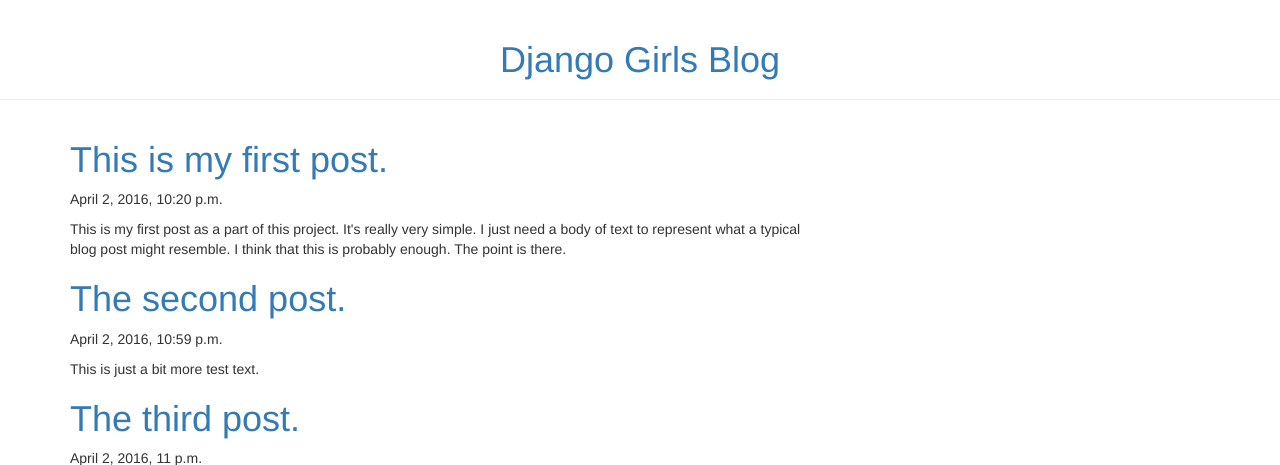
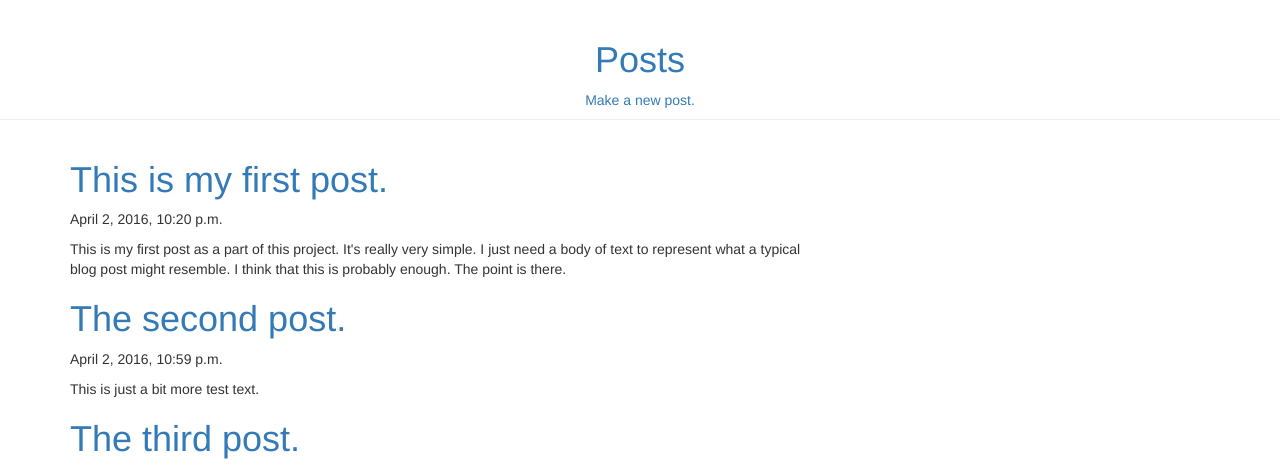
Before and after one commit to jcquinlan/django-blog, a Django app: page / in a window 1280 px wide. Shown: the top 465 px of the page. Run offline with Django 3.2, Linux system fonts and the light colour scheme; data comes from the database, SQL or seed files in the repository; some libraries are stand-ins or nearby versions.

Commit message:
adding new post form

```diff
--- a/blog/templates/base.html
+++ b/blog/templates/base.html
@@ -10,6 +10,12 @@
     <link rel="stylesheet" href="{% static 'css/blog.css' %}">
 </head>
 <body>
+
+    <div class="page-header text-center">
+        <h1><a href="/">{% block page-name %}{% endblock %}</a></h1>
+        <a href="{% url 'post_new' %}">Make a new post.</a>
+    </div>
+
     {% block main %}{% endblock %}
 
 </body>
--- a/blog/templates/post_detail.html
+++ b/blog/templates/post_detail.html
@@ -1,3 +1,8 @@
+{% extends 'base.html' %}
+
+{% block page-name %}{{ post.title }}{% endblock %}
+
 {% block main %}
     <h1>{{ post.title }}</h1>
+    <p>{{ post.text }}</p>
 {% endblock %}
--- a/blog/templates/post_list.html
+++ b/blog/templates/post_list.html
@@ -1,10 +1,8 @@
 {% extends 'base.html' %}
 
+{% block page-name %}Posts{% endblock %}
+
 {% block main %}
-    <div class="page-header text-center">
-        <h1><a href="/">Django Girls Blog</a></h1>
-    </div>
-
     <div class="content container">
         <div class="row">
             <div class="col-md-8">
--- /dev/null
+++ b/blog/templates/post_new.html
@@ -0,0 +1,5 @@
+{% extends 'base.html' %}
+
+{% block main %}
+    <h1>Make a new post {{ dog }}</h1>
+{% endblock %}
--- a/blog/urls.py
+++ b/blog/urls.py
@@ -3,5 +3,6 @@
 
 urlpatterns = [
     url(r'^$', views.post_list, name = 'home'),
-    url(r'^post/(?P<pk>\d+)/$', views.post_detail, name = 'post_detail')
+    url(r'^post/(?P<pk>\d+)/$', views.post_detail, name = 'post_detail'),
+    url(r'^post/new/$', views.post_new, name='post_new'),
 ]
--- a/blog/views.py
+++ b/blog/views.py
@@ -1,4 +1,4 @@
-from django.shortcuts import render
+from django.shortcuts import render, get_object_or_404
 from django.http import HttpResponse
 
 from .models import Blog
@@ -8,5 +8,8 @@
     return render(request, 'post_list.html', { "posts": posts })
 
 def post_detail(request, pk):
-    post = Blog.objects.get( pk=pk )
+    post = get_object_or_404(Blog, pk=pk )
     return render(request, 'post_detail.html', { 'post': post })
+
+def post_new(request):
+    return(request, 'post_new.html', {'dog': 'dog!'})
```
Also changed, not shown: blog/forms.py (added, +7 -0 lines).
